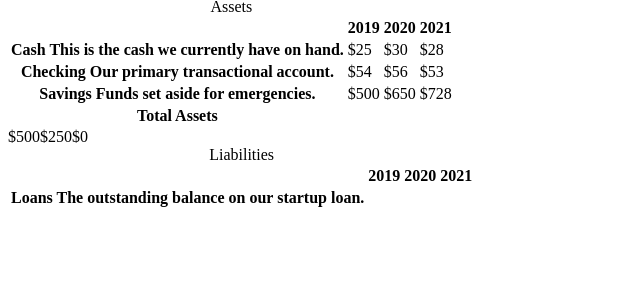
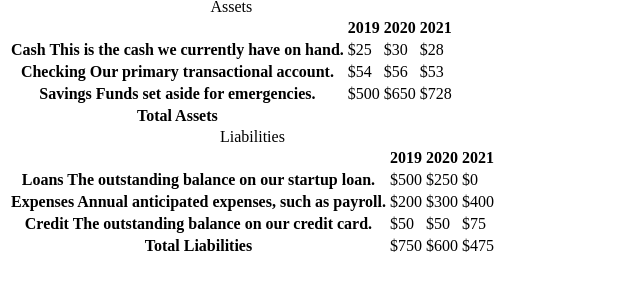
Before and after one commit to Janphan/Balance-sheet, a plain HTML site: page index.html in a window 1280 px wide. Shown: the part 87-378 px from the top of the page, without its empty margins (0-640 px from the left). Drawn offline with Linux system fonts and the light colour scheme.

Commit message:
liabilities

```diff
--- a/index.html
+++ b/index.html
@@ -1,11 +1,13 @@
 <!DOCTYPE html>
 <html lang="en">
+
 <head>
   <meta charset="UTF-8">
   <meta name="viewport" content="width=device-width, initial-scale=1.0">
   <title>Balance Sheet</title>
   <link rel="stylesheet" href="./styles.css">
 </head>
+
 <body>
 
   <main>
@@ -74,13 +76,28 @@
           <tbody>
             <tr class="data">
               <th>Loans <span class="description">The outstanding balance on our startup loan.</span></th>
-                <td></td>
-                <td></td>
-                <td></td>
+              <td>$500</td>
+              <td>$250</td>
+              <td class="current">$0</td>
             </tr>
-              <tr class="data">$500</tr>
-              <tr class="data">$250</tr>
-              <tr class="current">$0</tr>
+            <tr class="data">
+              <th>Expenses <span class="description">Annual anticipated expenses, such as payroll.</span></th>
+              <td>$200</td>
+              <td>$300</td>
+              <td class="current">$400</td>
+            </tr>
+            <tr class="data">
+              <th>Credit <span class="description">The outstanding balance on our credit card.</span></th>
+              <td>$50</td>
+              <td>$50</td>
+              <td class="current">$75</td>
+            </tr>
+            <tr class="total">
+              <th>Total <span class="sr-only">Liabilities</span></th>
+              <td>$750</td>
+              <td>$600</td>
+              <td class="current">$475</td>
+            </tr>
           </tbody>
         </table>
         <table></table>
@@ -89,4 +106,5 @@
   </main>
 
 </body>
+
 </html>
```
Lines whose indentation alone changed are shown as unchanged.
